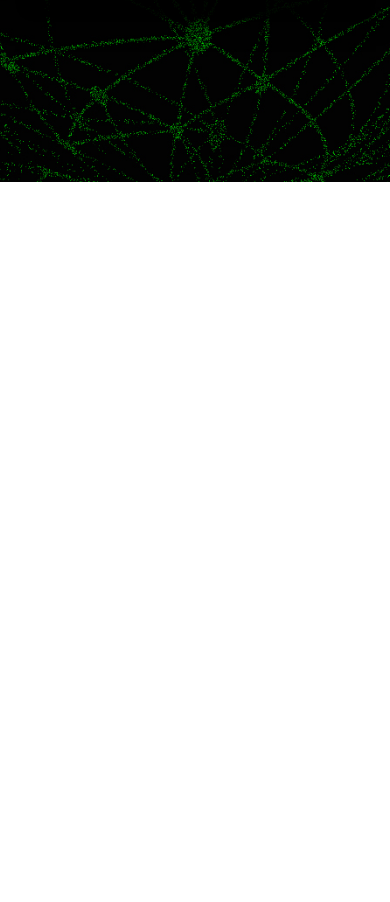
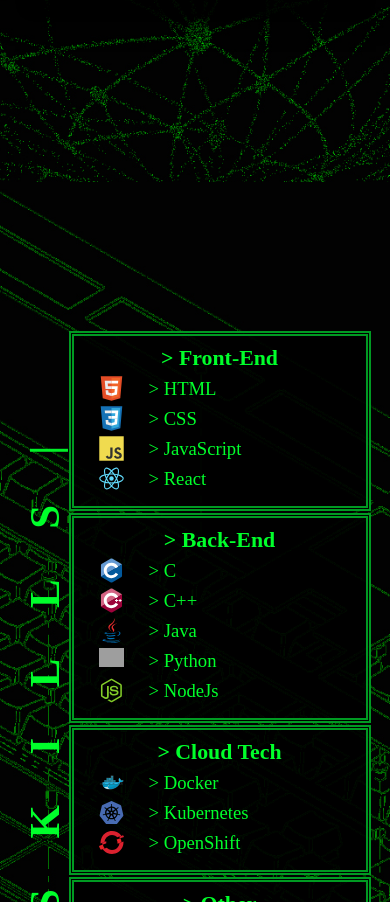
Before and after one commit to vmdvaldez/portfolioWebsite, a React (Vite) app: page / in a window 390 px wide. Shown: the part 762-1664 px from the top of the page. Before the commit the page ends 944 px from the top, so only its background shows below. Built offline with nearby package versions, Linux system fonts and the light colour scheme; grey boxes are pictures that could not be loaded; a web font is replaced by a local one.

Commit message:
skills module mobile responsive

```diff
--- a/src/App.jsx
+++ b/src/App.jsx
@@ -58,7 +58,7 @@ function App() {
     <>
       <Navbar refs={refs} dir={dir}/>
       <AboutMeSection refProp={aboutMeRef}/>
-      {/* <SkillsSection refProp={skillsRef}/> */}
+      <SkillsSection refProp={skillsRef}/>
       {/* <ExperienceSection refProp={experienceRef}/> */}
       {/* <ProjectsSection refProp={projectRef}/> */}
       {/* <ContactSection refProp={contactRef}/> */}
--- a/src/styles/Skills.module.css
+++ b/src/styles/Skills.module.css
@@ -81,3 +81,30 @@
     height: 50px;
     width: 50px;
 }
+
+@media (max-width: 800px) {
+    .skillsList{
+        justify-items: initial;
+        gap: 2px;
+    }
+
+    .skills {
+        font-size: 1rem;
+    }
+
+    .skills h1{
+        font-size: 11vw;
+    }
+
+    .skillsTab h2{
+        font-size: calc(1rem + 5vw * 0.3);
+    }
+
+    .skillsTab ul li div{
+        font-size: calc(0.80rem + 5vw * 0.3);
+    }
+    .skillsIMG{
+        height: 25px;
+        width: 25px;
+    }
+}
```
